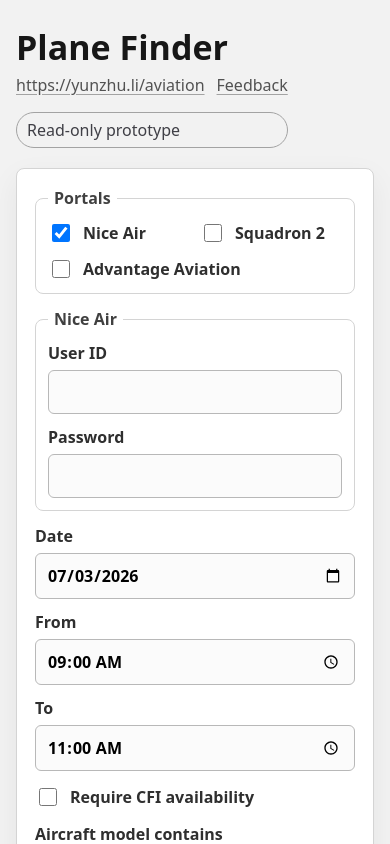
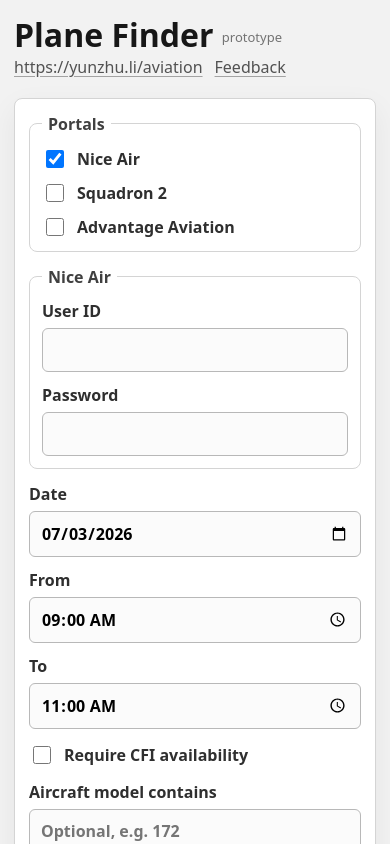
Before and after one commit to yunzhu-li/plane-finder, a Preact app: page / in a window 390 px wide. Shown: the top 844 px of the page. Built offline with nearby package versions, Linux system fonts and the light colour scheme.

Commit message:
Polish mobile UI and add architecture diagram
Adjust mobile layout, update status/prototype labels, and add a generic presentation-ready architecture diagram with rendered PNG output.

```diff
--- a/src/main.tsx
+++ b/src/main.tsx
@@ -88,13 +88,12 @@ function App() {
     <main class="shell">
       <section class="topbar">
         <div>
-          <h1>Plane Finder</h1>
+          <h1>Plane Finder <span>prototype</span></h1>
           <p class="top-links">
             <a href="https://yunzhu.li/aviation">https://yunzhu.li/aviation</a>
             <a href="https://github.com/yunzhu-li/plane-finder/issues">Feedback</a>
           </p>
         </div>
-        <span class="badge">Read-only prototype</span>
       </section>
 
       <section class="workspace">
@@ -226,7 +225,7 @@ function StatusPanel({ steps }: { steps: StatusStep[] }) {
   const grouped = groupStatusSteps(steps);
   return (
     <aside class="panel">
-      <h2>Progress</h2>
+      <h2>Status</h2>
       {steps.length === 0 && <ul class="steps">
         {steps.length === 0 && <li class="muted">Ready to query the portal.</li>}
       </ul>}
--- a/src/styles.css
+++ b/src/styles.css
@@ -16,6 +16,7 @@ button,
 input,
 select {
   font: inherit;
+  min-width: 0;
 }
 
 .shell {
@@ -42,6 +43,13 @@ p {
 h1 {
   margin-bottom: 4px;
   font-size: 34px;
+}
+
+h1 span {
+  font-size: 13px;
+  font-weight: 500;
+  color: #737373;
+  vertical-align: middle;
 }
 
 h2 {
@@ -82,6 +90,7 @@ h2 {
 }
 
 .panel {
+  min-width: 0;
   background: #fff;
   border: 1px solid #d4d4d4;
   border-radius: 8px;
@@ -97,6 +106,7 @@ h2 {
 .grid {
   display: grid;
   gap: 12px;
+  min-width: 0;
 }
 
 .two {
@@ -112,11 +122,13 @@ label {
   gap: 6px;
   font-weight: 650;
   color: #2f2f2f;
+  min-width: 0;
 }
 
 input,
 select {
   width: 100%;
+  max-width: 100%;
   border: 1px solid #b8b8b8;
   border-radius: 6px;
   padding: 10px 11px;
@@ -124,6 +136,8 @@ select {
 }
 
 fieldset {
+  min-width: 0;
+  min-inline-size: 0;
   margin: 0;
   border: 1px solid #d4d4d4;
   border-radius: 8px;
@@ -158,6 +172,7 @@ legend {
 }
 
 button {
+  width: 100%;
   border: 0;
   border-radius: 6px;
   padding: 11px 14px;
@@ -374,6 +389,11 @@ details p {
 }
 
 @media (max-width: 800px) {
+  .shell {
+    width: 100%;
+    padding: 18px 14px 32px;
+  }
+
   .workspace,
   .two,
   .three {
@@ -382,5 +402,45 @@ details p {
 
   .topbar {
     display: grid;
+    gap: 10px;
+  }
+
+  h1 {
+    font-size: 32px;
+    line-height: 1.05;
+  }
+
+  .badge {
+    justify-self: start;
+    white-space: normal;
+  }
+
+  .panel {
+    padding: 14px;
+  }
+
+  .portal-options {
+    display: grid;
+    grid-template-columns: repeat(auto-fit, minmax(180px, 1fr));
+    gap: 10px;
+  }
+
+  .portal-option {
+    min-width: 0;
+  }
+
+  input[type="date"],
+  input[type="time"] {
+    display: block;
+    text-align: left;
+  }
+
+  input[type="date"]::-webkit-date-and-time-value,
+  input[type="time"]::-webkit-date-and-time-value {
+    text-align: left;
+  }
+
+  .cards {
+    grid-template-columns: 1fr;
   }
 }
```
Also changed, not shown: 4 other files (tests, documents, lock files or other folders).
